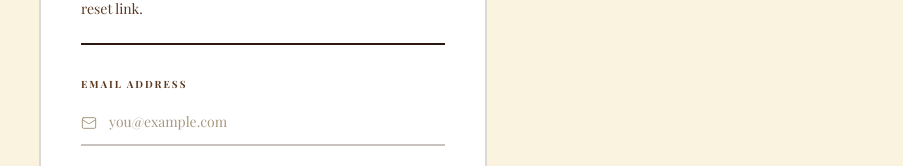
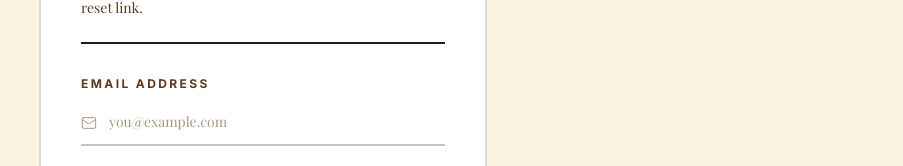
Before and after one commit to mubasshirahin/ToLet-Mama, a React (Vite) app: page /forgot-password in a window 1280 px wide. Shown: the part 348-514 px from the top of the page, without its empty margins (377-1280 px from the left). Built offline with nearby package versions, Linux system fonts and the light colour scheme; no server answers; a web font is replaced by a local one.

Commit message:
Improve ForgotPasswordPage readability: bump 10px labels to 12px

```diff
--- a/src/components/ForgotPasswordPage.jsx
+++ b/src/components/ForgotPasswordPage.jsx
@@ -106,7 +106,7 @@ function ForgotPasswordPage() {
                   animate={{ opacity: 1, y: 0 }}
                   transition={{ duration: 0.4 }}
                 >
-                  <label htmlFor="email" className="mb-2 block font-serif text-[10px] font-bold uppercase tracking-[0.2em] text-[#5C3A21]">
+                  <label htmlFor="email" className="mb-2 block text-xs font-bold uppercase tracking-[0.2em] text-[#5C3A21]">
                     Email Address
                   </label>
                   <div className="relative">
@@ -157,7 +157,7 @@ function ForgotPasswordPage() {
                 <span className="font-bold text-[#2C1810]">{email}</span>
               </p>
               <div className="mb-8 border-2 border-[#5C3A21]/20 bg-[#FAF3E0] p-4">
-                <p className="mb-2 font-serif text-[10px] font-bold uppercase tracking-[0.2em] text-[#2C1810]">
+                <p className="mb-2 text-xs font-bold uppercase tracking-[0.2em] text-[#2C1810]">
                   Didn&apos;t receive the email?
                 </p>
                 <ul className="space-y-1.5 font-serif text-xs text-[#5C3A21]">
```
